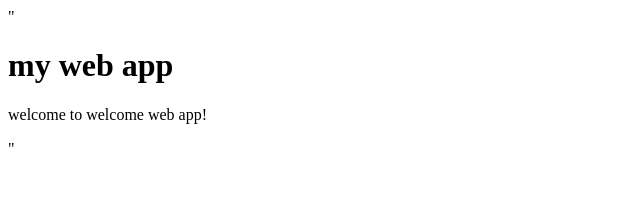
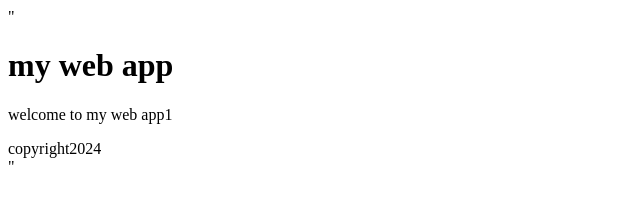
Before and after one commit to prasanna3001200/my-web-app, a plain HTML site: page index.html in a window 1280 px wide. Shown: the whole page, without its empty margins (0-640 px from the left). Drawn offline with Linux system fonts and the light colour scheme.

Commit message:
added footer to homepage

```diff
--- a/index.html
+++ b/index.html
@@ -1 +1 @@
-"<html><body><h1>my web app </h1><p>welcome to welcome web app!</p></body></html>"
+"<html><body><h1>my web app</h1><p>welcome to my web app1</p><footer>copyright2024</footer></body></html>"
```
